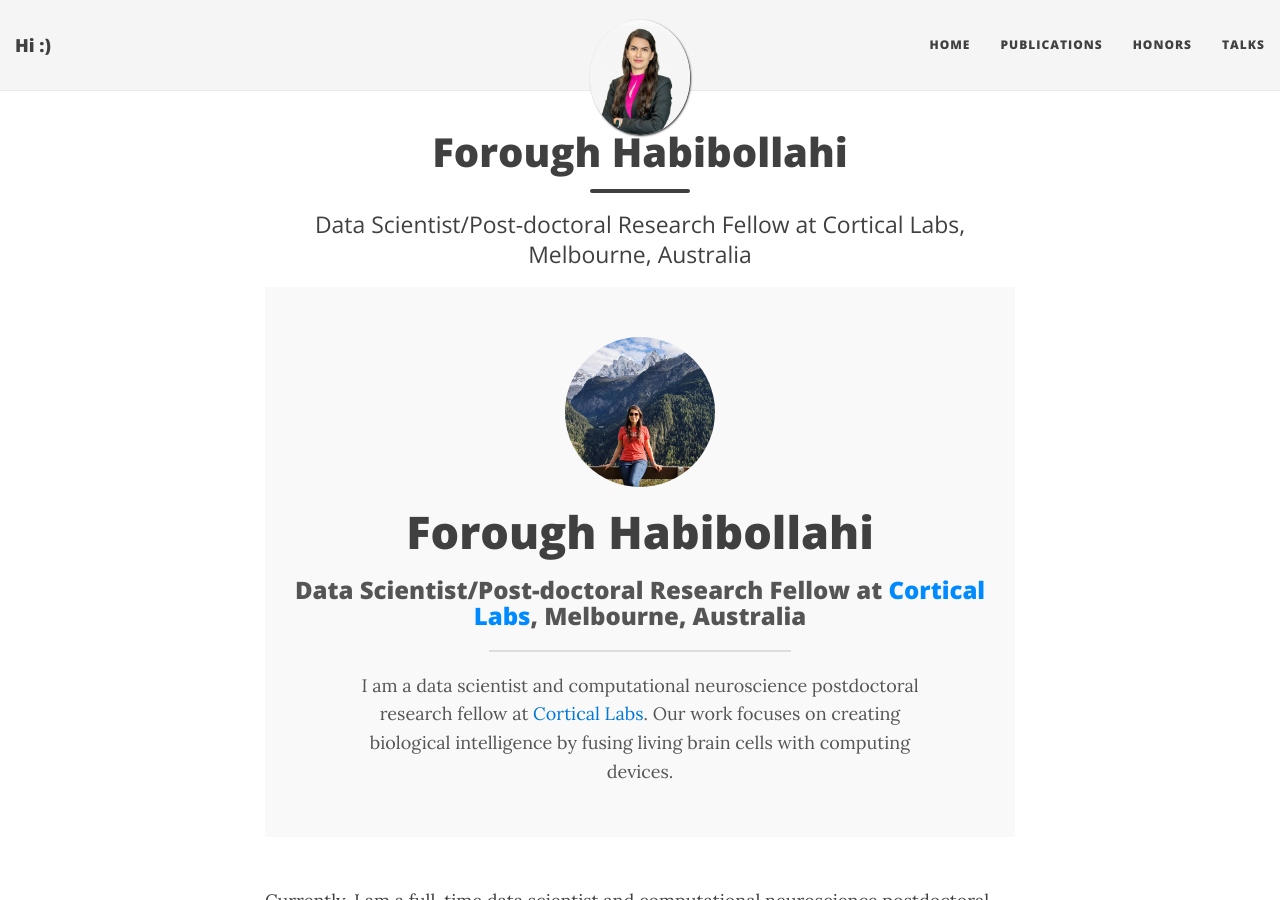
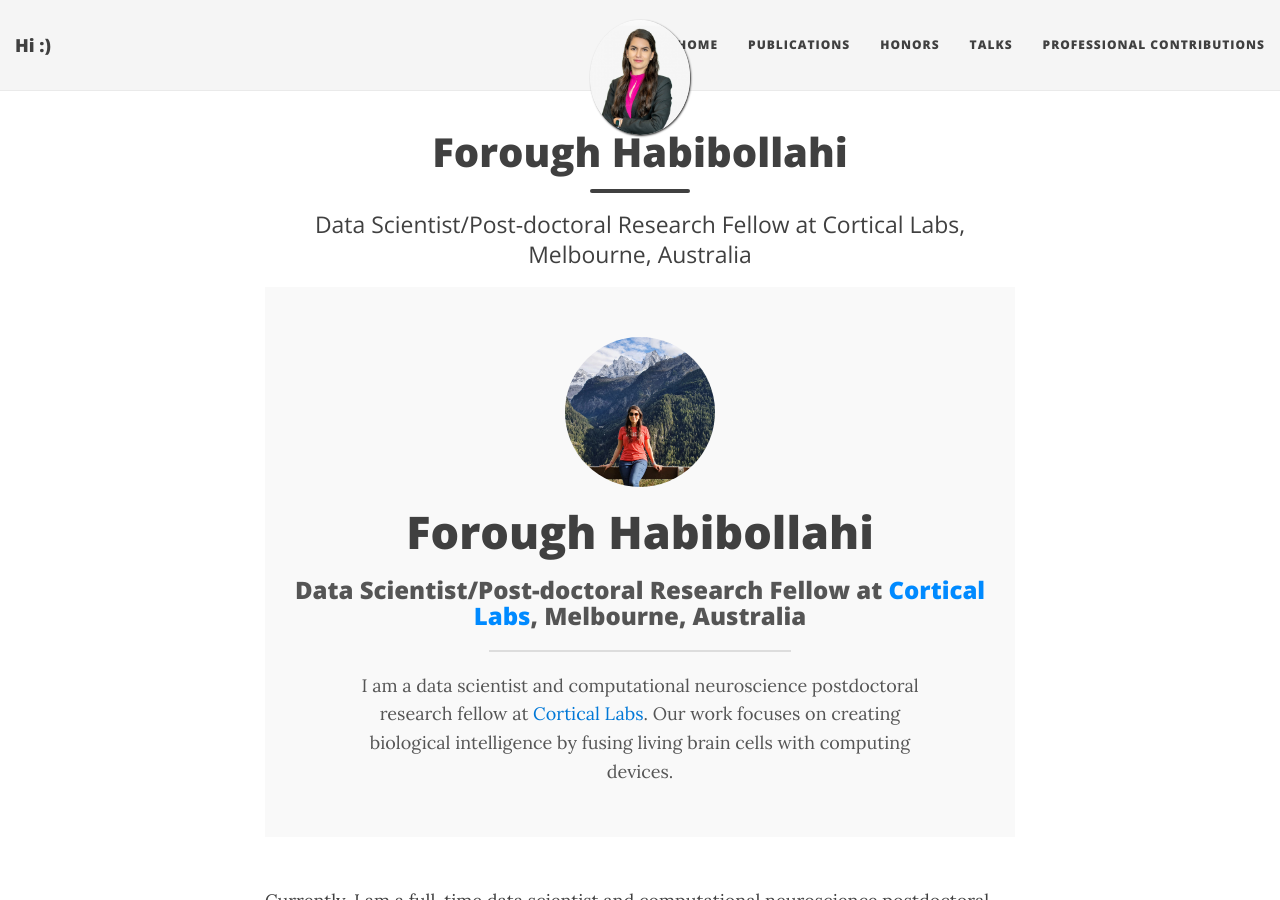
Before and after one commit to ForoughHa/ForoughHa.github.io, a Jekyll site: the page built from index.html, in a window 1280 px wide and 900 px high. Built offline with Jekyll 4.4.1, drawn with Linux system fonts in a browser that asks for light colours; nearby versions of some CDN libraries; the list of posts is cut into pages by our own code.

Commit message:
Update _config.yml

```diff
--- a/_config.yml
+++ b/_config.yml
@@ -33,6 +33,7 @@ navbar-links:
   Publications: "publications"
   Honors: "honors"
   Talks: "talks"
+  Professional Contributions: "experiences"
 #   CV: "cv"
   #Contact: "contact"
 
```
